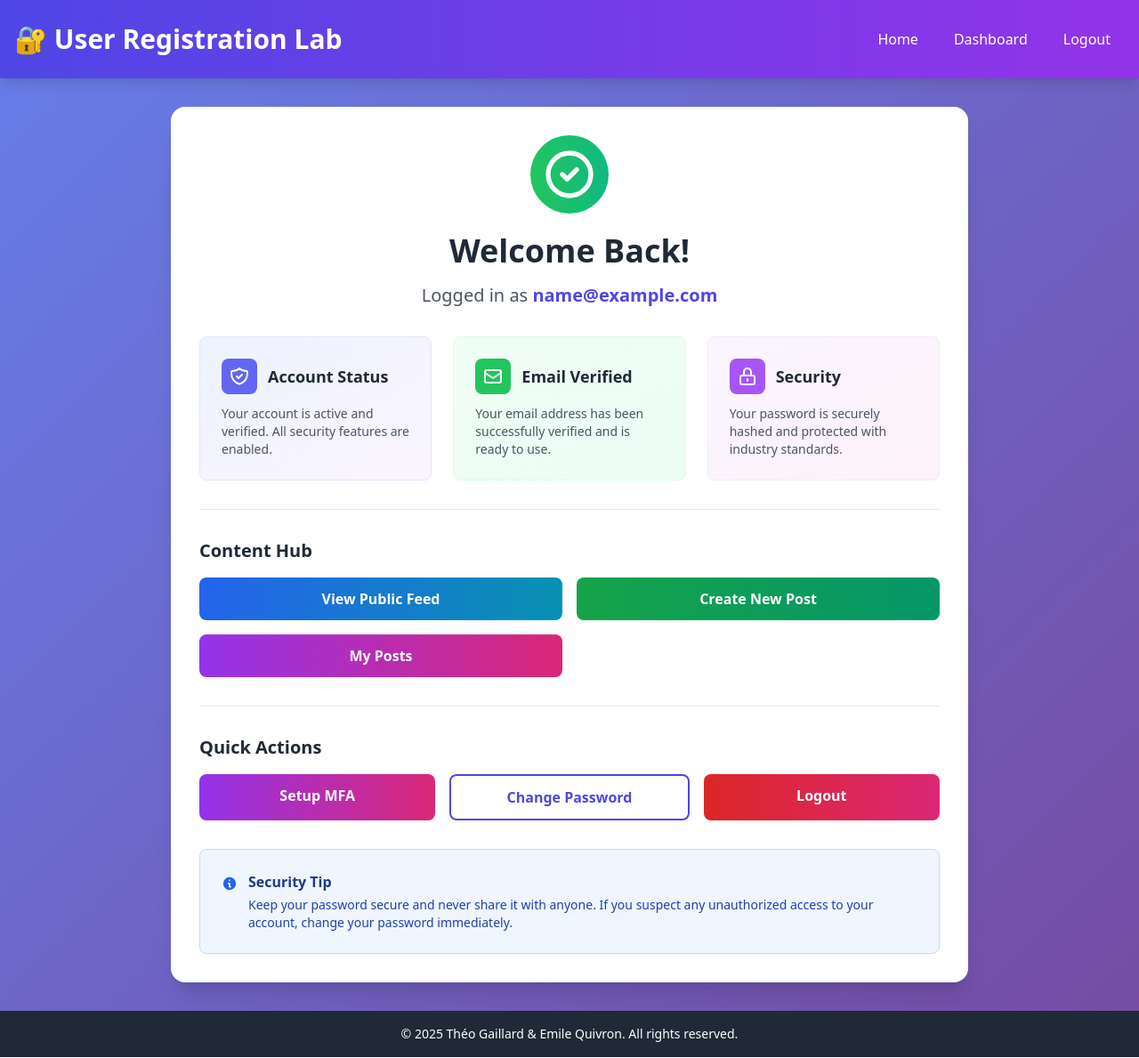
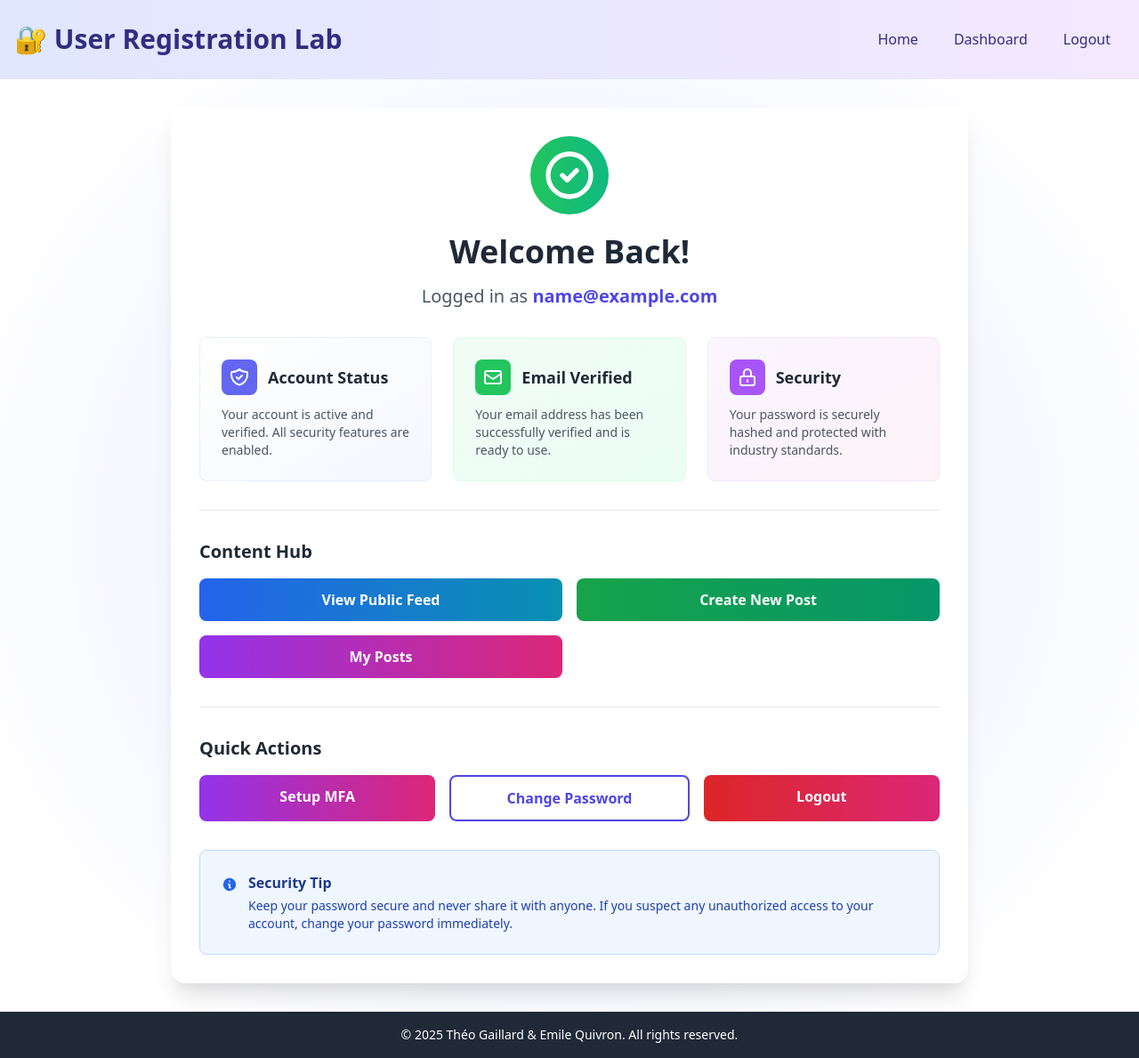
Before and after one commit to e1kfL0ck/app-sec-login-daemon, a Flask app: page /dashboard in a window 1280 px wide. Shown: the whole page at 89% size. Run offline with Flask 3, Linux system fonts and the light colour scheme; the visitor is signed in with stand-in values (Sample User, id 1); some libraries are stand-ins or nearby versions.

Commit message:
ci: frontend rework for color scheme

```diff
--- a/src/static/styles.css
+++ b/src/static/styles.css
@@ -3,7 +3,10 @@
 /* Base styles */
 body {
     min-height: 100vh;
-    background: linear-gradient(135deg, #667eea 0%, #764ba2 100%);
+    background: radial-gradient(ellipse at center,
+            #e6eaff 0%,
+            #f2f4ff 40%,
+            #ffffff 80%);
 }
 
 /* Form containers */
--- a/src/templates/base.html
+++ b/src/templates/base.html
@@ -19,32 +19,32 @@
 
 <body class="min-h-screen">
   <!-- Header with Navigation -->
-  <header class="bg-gradient-to-r from-indigo-600 to-purple-600 text-white shadow-lg">
+  <header class="bg-gradient-to-r from-indigo-100 to-purple-100 text-indigo-900 border-b border-indigo-100/60">
     <div class="container mx-auto px-4 py-6">
       <div class="flex flex-col md:flex-row justify-between items-center">
         <h1 class="text-3xl font-bold mb-4 md:mb-0">
-          <a href="{{ url_for('index') }}" class="hover:text-indigo-200 transition">
+          <a href="{{ url_for('index') }}" class="hover:text-indigo-600 transition">
             🔐 User Registration Lab
           </a>
         </h1>
 
         <nav class="flex space-x-1 md:space-x-2">
-          <a href="{{ url_for('index') }}" class="nav-link px-4 py-2 rounded-lg hover:bg-white hover:bg-opacity-20">
+          <a href="{{ url_for('index') }}" class="nav-link px-4 py-2 rounded-lg hover:bg-indigo-100/60 transition">
             Home
           </a>
 
           {% if session.get('user_id') %}
-          <a href="{{ url_for('dashboard') }}" class="nav-link px-4 py-2 rounded-lg hover:bg-white hover:bg-opacity-20">
+          <a href="{{ url_for('dashboard') }}" class="nav-link px-4 py-2 rounded-lg hover:bg-indigo-100/60 transition">
             Dashboard
           </a>
-          <a href="{{ url_for('auth.logout') }}" class="nav-link px-4 py-2 rounded-lg hover:bg-white hover:bg-opacity-20">
+          <a href="{{ url_for('auth.logout') }}" class="nav-link px-4 py-2 rounded-lg hover:bg-indigo-100/60 transition">
             Logout
           </a>
           {% else %}
-          <a href="{{ url_for('auth.register') }}" class="nav-link px-4 py-2 rounded-lg hover:bg-white hover:bg-opacity-20">
+          <a href="{{ url_for('auth.register') }}" class="nav-link px-4 py-2 rounded-lg hover:bg-indigo-100/60 transition">
             Register
           </a>
-          <a href="{{ url_for('auth.login') }}" class="nav-link px-4 py-2 rounded-lg hover:bg-white hover:bg-opacity-20">
+          <a href="{{ url_for('auth.login') }}" class="nav-link px-4 py-2 rounded-lg hover:bg-indigo-100/60 transition">
             Login
           </a>
           {% endif %}
--- a/src/templates/dashboard.html
+++ b/src/templates/dashboard.html
@@ -17,7 +17,7 @@
     </div>
 
     <div class="grid md:grid-cols-3 gap-6 mt-8">
-      <div class="card bg-gradient-to-br from-indigo-50 to-purple-50 p-6 rounded-lg border border-indigo-100">
+      <div class="card bg-gradient-to-br from-white to-indigo-50/60 p-6 rounded-lg border border-indigo-100/60">
         <div class="flex items-center space-x-3 mb-3">
           <div class="p-2 bg-indigo-500 rounded-lg">
             <svg class="w-6 h-6 text-white" fill="none" stroke="currentColor" viewBox="0 0 24 24">
```
